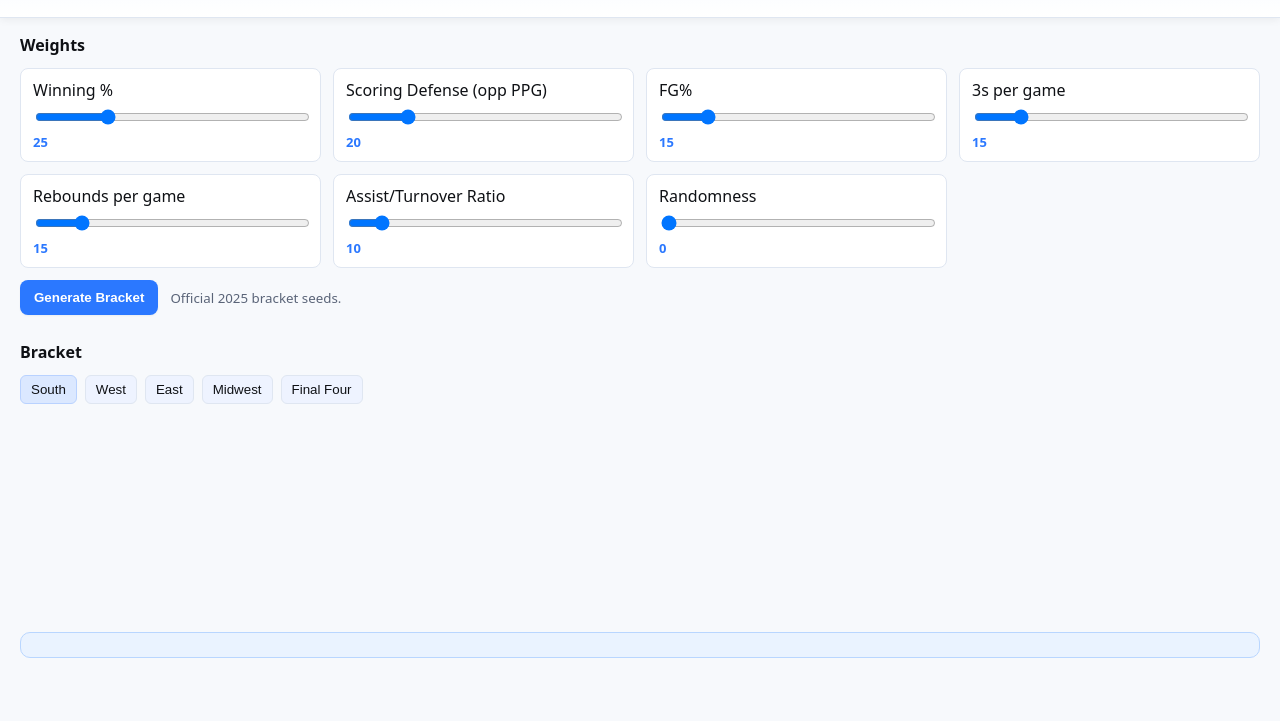
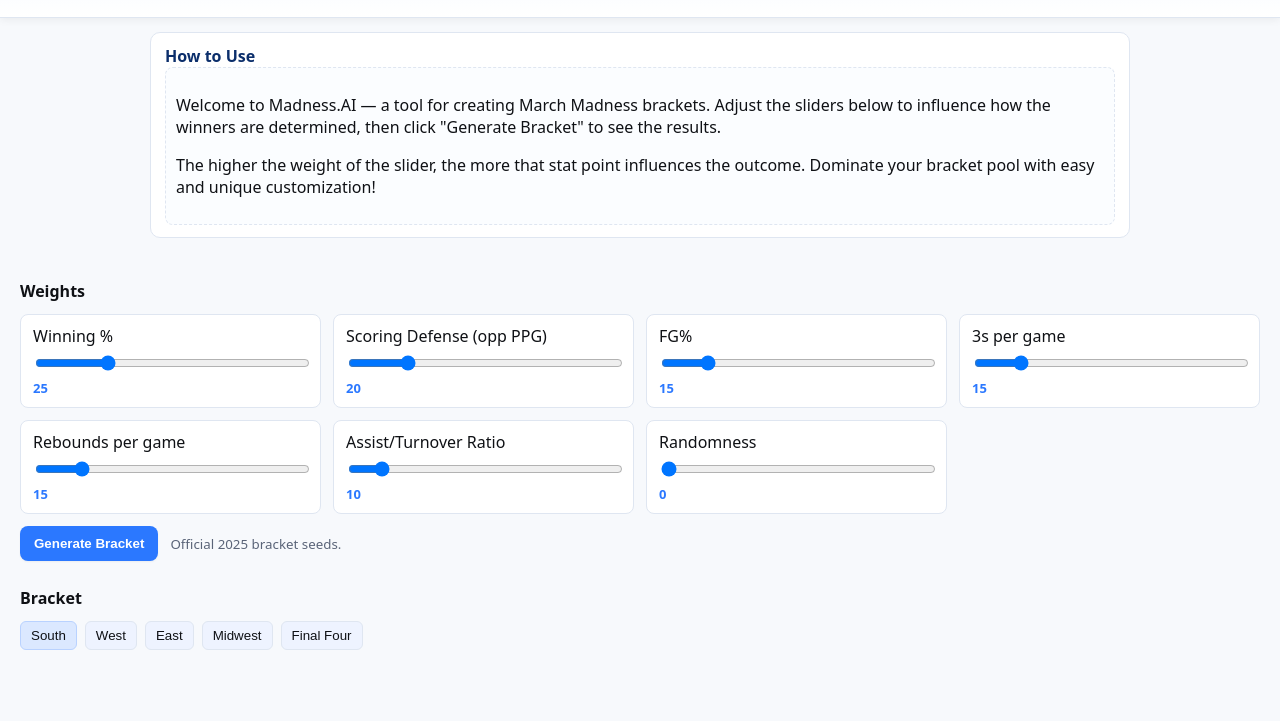
Before and after one commit to Hcordes6/Madness.AI, a website: page public/index.html in a window 1280 px wide. Shown: the part 79-800 px from the top of the page. Drawn offline with Linux system fonts and the light colour scheme.

Commit message:
Added about section for the tool at the top of the page

```diff
--- a/public/css/styles.css
+++ b/public/css/styles.css
@@ -50,3 +50,14 @@ input[type="range"] { width: 100%; }
 
 /* Final Four layout: two semis + final */
 .final4 { display: grid; grid-template-columns: repeat(3, minmax(220px, 1fr)); gap: 16px; }
+
+/* Overview card styles (re-added) */
+#overview { padding: 14px 20px; }
+.overview-card { max-width: 980px; margin: 0 auto 12px; background: var(--card); border: 1px solid var(--border); border-radius: 10px; padding: 12px 14px; }
+.overview-header { display: flex; align-items: center; justify-content: space-between; gap: 12px; }
+.overview-header h2 { margin: 0; font-size: 16px; color: #0b2e6b; }
+.overview-actions { display: flex; gap: 8px; }
+.btn { background: var(--accent); color: #fff; border: none; padding: 6px 10px; border-radius: 8px; cursor: pointer; font-weight: 600; }
+.btn-ghost { background: transparent; color: var(--text); border: 1px solid var(--border); }
+.editable-desc { min-height: 56px; padding: 10px; border-radius: 8px; border: 1px dashed var(--border); background: #fbfdff; color: var(--text); outline: none; }
+.editable-desc:empty:before { content: attr(aria-label); color: var(--muted); }
--- a/public/index.html
+++ b/public/index.html
@@ -29,6 +29,24 @@
             <p>March Madness bracket creation tool. Adjust sliders, see your winners.</p>
         </div>
     </header>
+
+    <!-- Overview: editable description of the tool -->
+    <section id="overview">
+        <div class="overview-card">
+            <div class="overview-header">
+                <h2>How to Use</h2>
+            </div>
+            <div id="overview-text" class="editable-desc" contenteditable="true" aria-label="Describe the purpose of this tool">
+                <p>
+                    Welcome to Madness.AI — a tool for creating March Madness brackets. Adjust the sliders below to
+                    influence how the winners are determined, then click "Generate Bracket" to see the results.
+                </p>
+                <p>
+                    The higher the weight of the slider, the more that stat point influences the outcome. Dominate your bracket pool with easy and unique customization!
+                </p>
+            </div>
+        </div>
+    </section>
 
     <section id="controls">
         <h2>Weights</h2>
```
